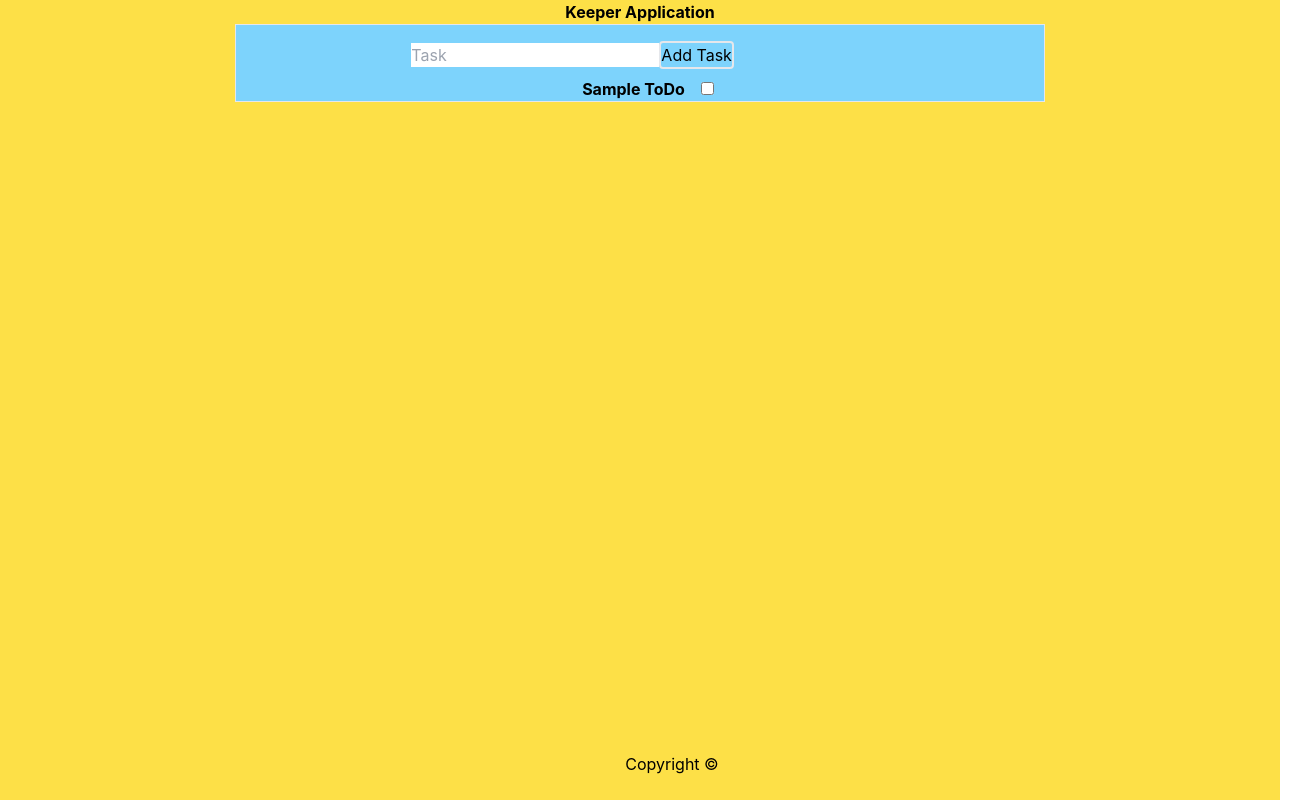
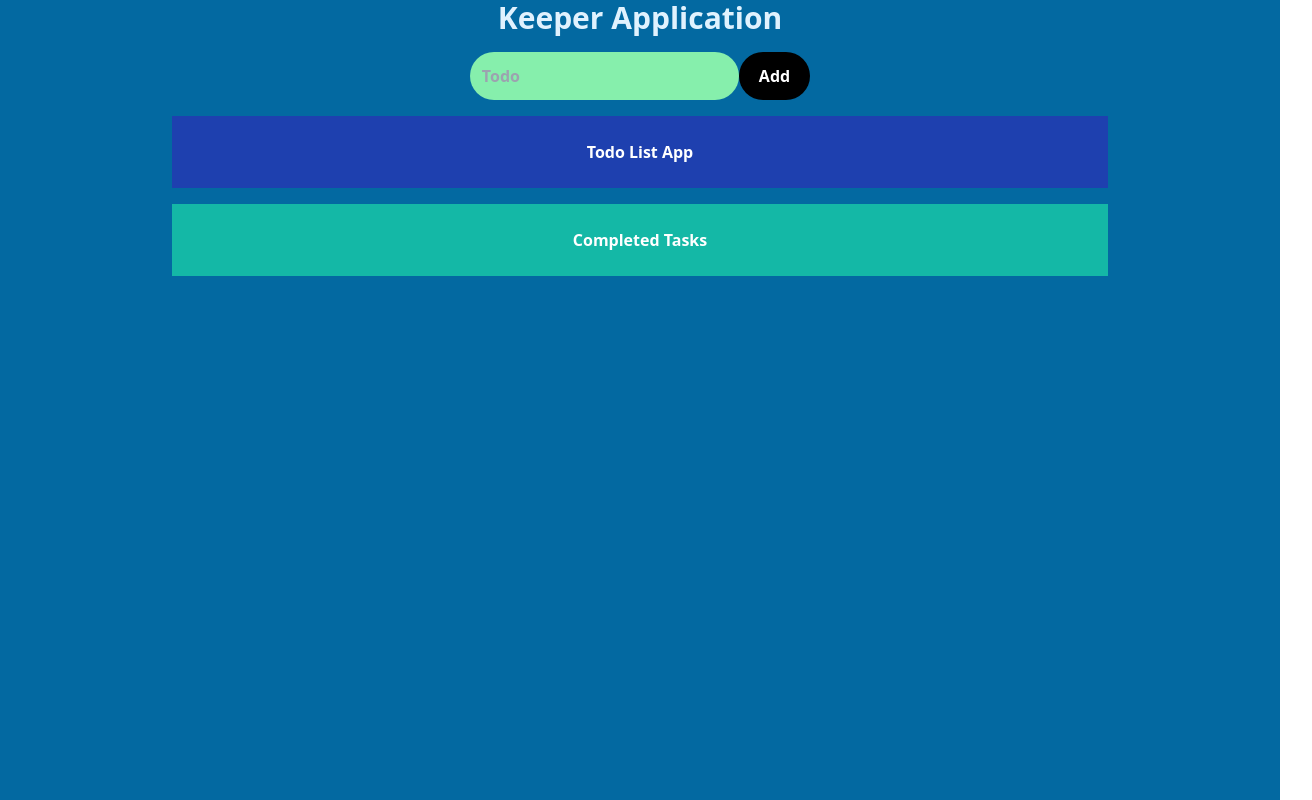
Before and after one commit to abhishek-singh77/todo-cipher, a React (Create React App) app: page / in a window 1280 px wide. Shown: the whole page, 1312 px wide, since content can reach past the window. Built offline with nearby package versions, Linux system fonts and the light colour scheme.

Commit message:
completed with functionality

```diff
--- a/src/App.js
+++ b/src/App.js
@@ -1,17 +1,75 @@
+import { useState } from 'react';
 import './App.css';
-import React from 'react';
+import { InputTodo } from './components/InputTodo';
+import { IncompleteTodos } from './components/IncompleteTodos';
+import { CompleteTodos } from './components/CompleteTodos';
 import Header from './components/Header';
-import Container from './components/Container';
-import Footer from './components/Footer';
+// export const App = () => {
+//   return (
+//     <div text-3xl font-bold underline>
+//       hello
+//     </div>
+//   );
+// };
 
-function App() {
+export default function App() {
+  const [todoText, setTodoText] = useState('');
+  const [incompleteTodos, setIncompleteTodos] = useState([]);
+  const [completeTodos, setCompleteTodos] = useState([]);
+
+  const onChangeTodoText = (e) => setTodoText(e.target.value);
+  const onClickAdd = () => {
+    if (todoText === '') return;
+    const newTodos = [...incompleteTodos, todoText];
+    setIncompleteTodos(newTodos);
+    setTodoText('');
+  };
+
+  const onClickDelete = (index) => {
+    const newTodos = [...incompleteTodos];
+    newTodos.splice(index, 1);
+    setIncompleteTodos(newTodos);
+  };
+
+  const onClickComplete = (index) => {
+    const newIncompleteTodos = [...incompleteTodos];
+    newIncompleteTodos.splice(index, 1);
+    const newCompleteTodos = [...completeTodos, incompleteTodos[index]];
+    setIncompleteTodos(newIncompleteTodos);
+    setCompleteTodos(newCompleteTodos);
+  };
+
+  const onClickBack = (index) => {
+    const newCompleteTodos = [...completeTodos];
+    newCompleteTodos.splice(index, 1);
+    const newIncompleteTodos = [...incompleteTodos, completeTodos[index]];
+    setCompleteTodos(newCompleteTodos);
+    setIncompleteTodos(newIncompleteTodos);
+  };
+
   return (
-    <div className="App bg-yellow-300 w-full h-full absolute  mx-auto px-8 ">
-      <Header />
-      <Container />
-      <Footer />
-    </div>
+    <>
+      <div className="font-sans h-screen w-screen center items-center mx-auto px-4 bg-sky-700 ">
+        <Header />
+        <InputTodo
+          todoText={todoText}
+          onChange={onChangeTodoText}
+          onClick={onClickAdd}
+          disabled={incompleteTodos.length >= 5}
+        />
+        {incompleteTodos.length >= 5 && <p>todos 5 </p>}
+        <IncompleteTodos
+          incompleteTodos={incompleteTodos}
+          onClickComplete={onClickComplete}
+          onClickDelete={onClickDelete}
+        />
+
+        <CompleteTodos
+          completeTodos={completeTodos}
+          onClickBack={onClickBack}
+          onClickDelete={onClickDelete}
+        />
+      </div>
+    </>
   );
 }
-
-export default App;
--- /dev/null
+++ b/src/components/CompleteTodos.jsx
@@ -0,0 +1,33 @@
+import React from 'react';
+
+export const CompleteTodos = (props) => {
+  const { completeTodos, onClickBack, onClickDelete } = props;
+  return (
+    <div className="font-bold text-center w-3/4 items-center text-white mt-4 mx-auto px-4 py-4 bg-teal-500">
+      <p className='py-2'>Completed Tasks</p>
+      <ul>
+        {completeTodos.map((todo, index) => {
+          return (
+            <div key={todo} className="bg-orange-300 border-2">
+              <li>{todo}</li>
+              <button
+                onClick={() => onClickBack(index)}
+                className="text-white text-sm rounded-3xl py-2 px-3 bg-black mt-4  hover:bg-gray-400 hover:text-black mr-3 "
+              >
+                Undo
+              </button>
+              <button
+                onClick={() => onClickDelete(index)}
+                className="text-white text-sm rounded-3xl py-2 px-3 bg-black mt-4  hover:bg-gray-400 hover:text-black mr-3  "
+              >
+                Remove
+              </button>
+
+
+            </div>
+          );
+        })}
+      </ul>
+    </div>
+  );
+};
--- a/src/components/Header.jsx
+++ b/src/components/Header.jsx
@@ -3,7 +3,7 @@ import React from "react";
 const Header = () => {
   return (
     <div>
-      <h1 className="font-bold text-center w-full bg-yellow-300 px-4 mx-auto ">
+      <h1 className="font-bold text-center w-full text-3xl text-sky-100 px-4 mx-auto ">
         Keeper Application
       </h1>
     </div>
--- /dev/null
+++ b/src/components/IncompleteTodos.jsx
@@ -0,0 +1,31 @@
+import React from 'react';
+
+export const IncompleteTodos = (props) => {
+  const { incompleteTodos, onClickComplete, onClickDelete } = props;
+  return (
+    <div className=" bg-blue-800 font-bold text-center w-3/4 text-white mt-4 px-4 py-4 mx-auto">
+      <p className='py-2'>Todo List App</p>
+      <ul>
+        {incompleteTodos.map((todo, index) => {
+          return (
+            <div key={todo} className="bg-orange-300 border-2">
+              <li>{todo}</li>
+              <button
+                onClick={() => onClickComplete(index)}
+                className="text-white rounded-3xl py-2 px-3 bg-black  hover:bg-gray-400 hover:text-black mr-3 "
+              >
+                Complete
+              </button>
+              <button
+                onClick={() => onClickDelete(index)}
+                className="text-white rounded-3xl py-2 px-3 bg-black  hover:bg-gray-400 hover:text-black mr-3 "
+              >
+                Remove
+              </button>
+            </div>
+          );
+        })}
+      </ul>
+    </div>
+  );
+};
--- /dev/null
+++ b/src/components/InputTodo.jsx
@@ -0,0 +1,23 @@
+import React from 'react';
+
+export const InputTodo = (props) => {
+  const { todoText, onChange, onClick, disabled } = props;
+  return (
+    <div className="font-bold text-center w-full text-white mt-4 px-4 mx-auto">
+      <input
+        disabled={disabled}
+        className="rounded-3xl py-3 px-3 outline-none bg-green-300 p-3"
+        placeholder="Todo"
+        value={todoText}
+        onChange={onChange}
+      />
+      <button
+        disabled={disabled}
+        onClick={onClick}
+        className="text-white rounded-3xl py-3 px-5 bg-black  hover:bg-gray-400 hover:text-black "
+      >
+        Add
+      </button>
+    </div>
+  );
+};
--- a/src/index.css
+++ b/src/index.css
@@ -1,6 +1,11 @@
 @tailwind base;
 @tailwind components;
 @tailwind utilities;
+
+*{
+  margin: 0;
+  padding: 0;
+}
 
 body {
   margin: 0;
```
